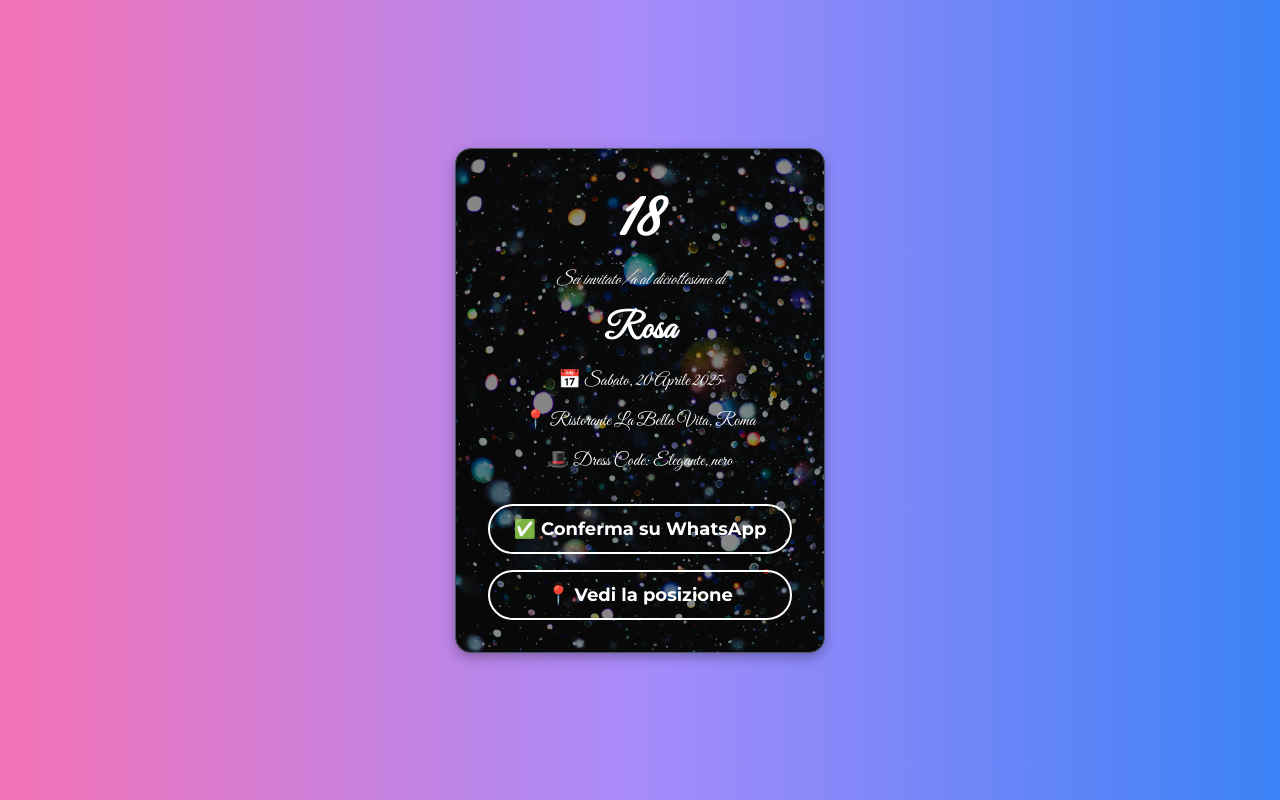
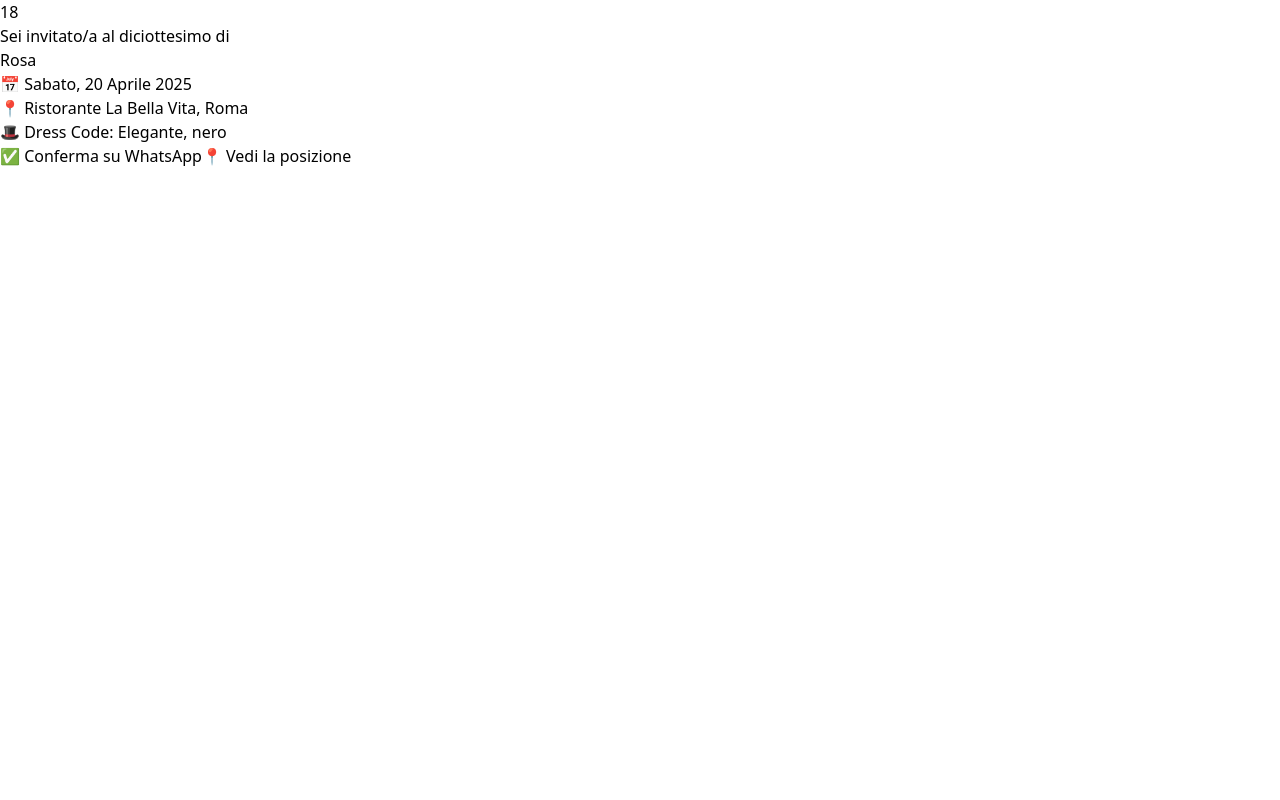
Before and after one commit to claudiomavi/tarjetaCumpleanos, a React (Vite) app: page / in a window 1280 px wide. Built offline with nearby package versions, Linux system fonts and the light colour scheme.

Commit message:
added tailwindcss

```diff
--- a/package.json
+++ b/package.json
@@ -10,12 +10,12 @@
     "preview": "vite preview"
   },
   "dependencies": {
-    "@tailwindcss/vite": "^4.0.17",
     "react": "^19.0.0",
     "react-dom": "^19.0.0"
   },
   "devDependencies": {
     "@eslint/js": "^9.21.0",
+    "@tailwindcss/vite": "^4.0.17",
     "@types/react": "^19.0.10",
     "@types/react-dom": "^19.0.4",
     "@vitejs/plugin-react": "^4.3.4",
@@ -23,6 +23,7 @@
     "eslint-plugin-react-hooks": "^5.1.0",
     "eslint-plugin-react-refresh": "^0.4.19",
     "globals": "^15.15.0",
+    "tailwindcss": "^4.0.17",
     "vite": "^6.2.0"
   }
 }
--- a/src/index.css
+++ b/src/index.css
@@ -1,92 +1 @@
-@import url('https://fonts.googleapis.com/css2?family=Great+Vibes&family=Montserrat:wght@300;400;700&display=swap');
-
-/* Estilos generales */
-* {
-	margin: 0;
-	padding: 0;
-	box-sizing: border-box;
-}
-
-body {
-	font-family: 'Montserrat', sans-serif;
-}
-
-/* Contenedor principal */
-.invitation-container {
-	display: flex;
-	justify-content: center;
-	align-items: center;
-	min-height: 100vh;
-	background: linear-gradient(to right, #f472b6, #a78bfa, #3b82f6);
-	position: relative;
-	text-align: center;
-	padding: 1.5rem;
-}
-
-.card {
-	background-color: black;
-	border: 1px solid #4b5563;
-	border-radius: 1rem;
-	padding: 2rem;
-	max-width: 28rem;
-	box-shadow: 0 4px 12px rgba(0, 0, 0, 0.3);
-	background-image: url('/assets/background.webp');
-	background-size: cover;
-	background-position: center center;
-}
-
-.title {
-	font-size: 4rem;
-	font-weight: bold;
-	margin-bottom: 0.5rem;
-	color: white;
-	font-family: 'Great Vibes', sans-serif;
-}
-
-.subtitle {
-	font-size: 1.125rem;
-	font-style: italic;
-	margin-bottom: 1rem;
-	color: white;
-	font-family: 'Great Vibes', sans-serif;
-}
-
-.name {
-	font-size: 2.25rem;
-	font-weight: 600;
-	margin-bottom: 1rem;
-	color: white;
-	font-family: 'Great Vibes', sans-serif;
-}
-
-.info {
-	font-size: 1.125rem;
-	margin-bottom: 1rem;
-	color: white;
-	font-family: 'Great Vibes', sans-serif;
-}
-
-.buttons {
-	display: flex;
-	flex-direction: column;
-	gap: 1rem;
-	margin-top: 2rem;
-}
-
-.button {
-	background-color: transparent;
-	border: 2px solid white;
-	color: white;
-	padding: 0.75rem 1.5rem;
-	border-radius: 9999px;
-	font-size: 1.125rem;
-	font-weight: 600;
-	text-decoration: none;
-	text-align: center;
-	transition: background-color 0.3s, color 0.3s;
-}
-
-.button:hover {
-	background-color: white;
-	color: black;
-}
+@import 'tailwindcss';
--- a/vite.config.js
+++ b/vite.config.js
@@ -1,7 +1,8 @@
 import { defineConfig } from 'vite'
 import react from '@vitejs/plugin-react'
+import tailwindcss from '@tailwindcss/vite'
 
 // https://vite.dev/config/
 export default defineConfig({
-	plugins: [react()],
+	plugins: [react(), tailwindcss()],
 })
```
Also changed, not shown: 1 other file (tests, documents, lock files or other folders).
